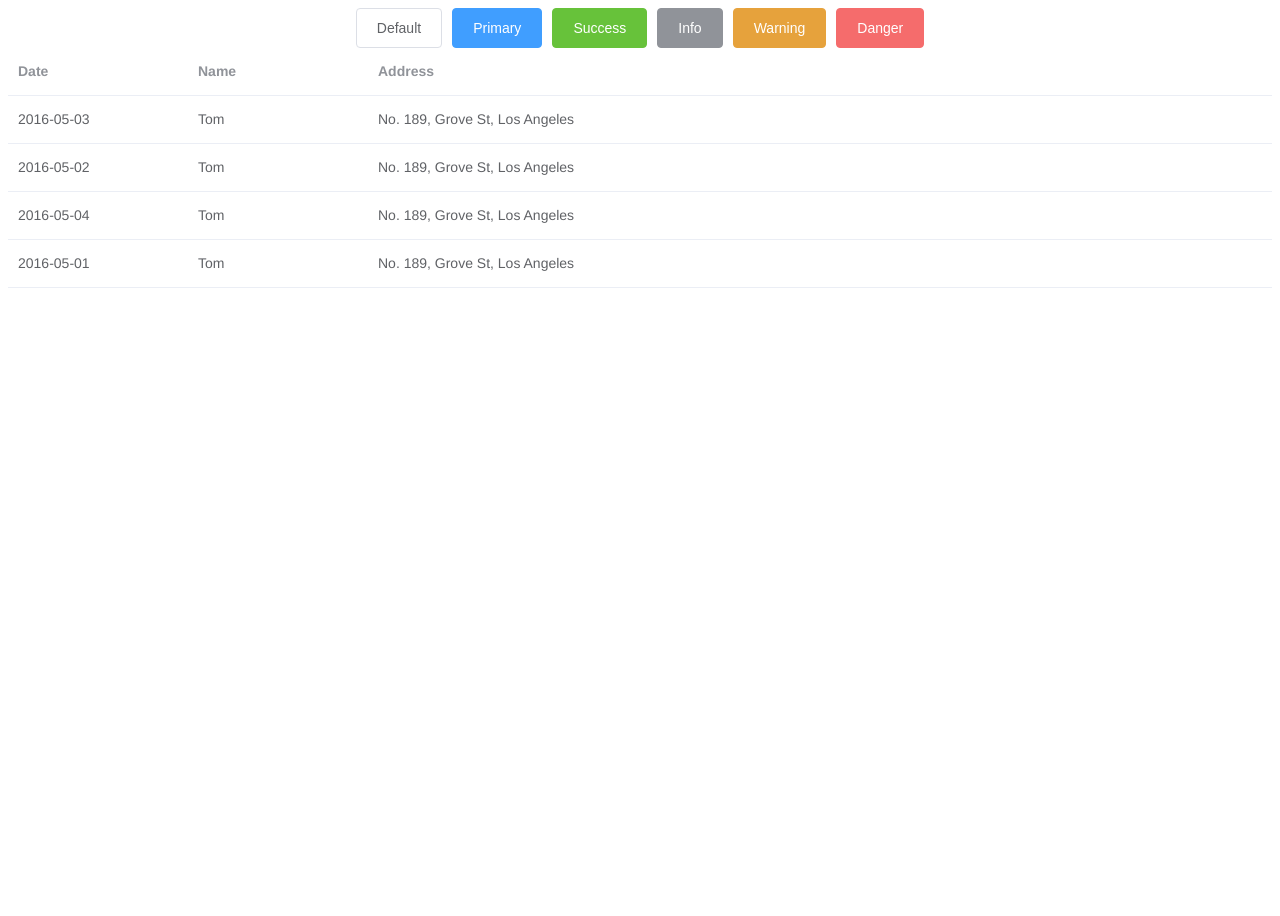
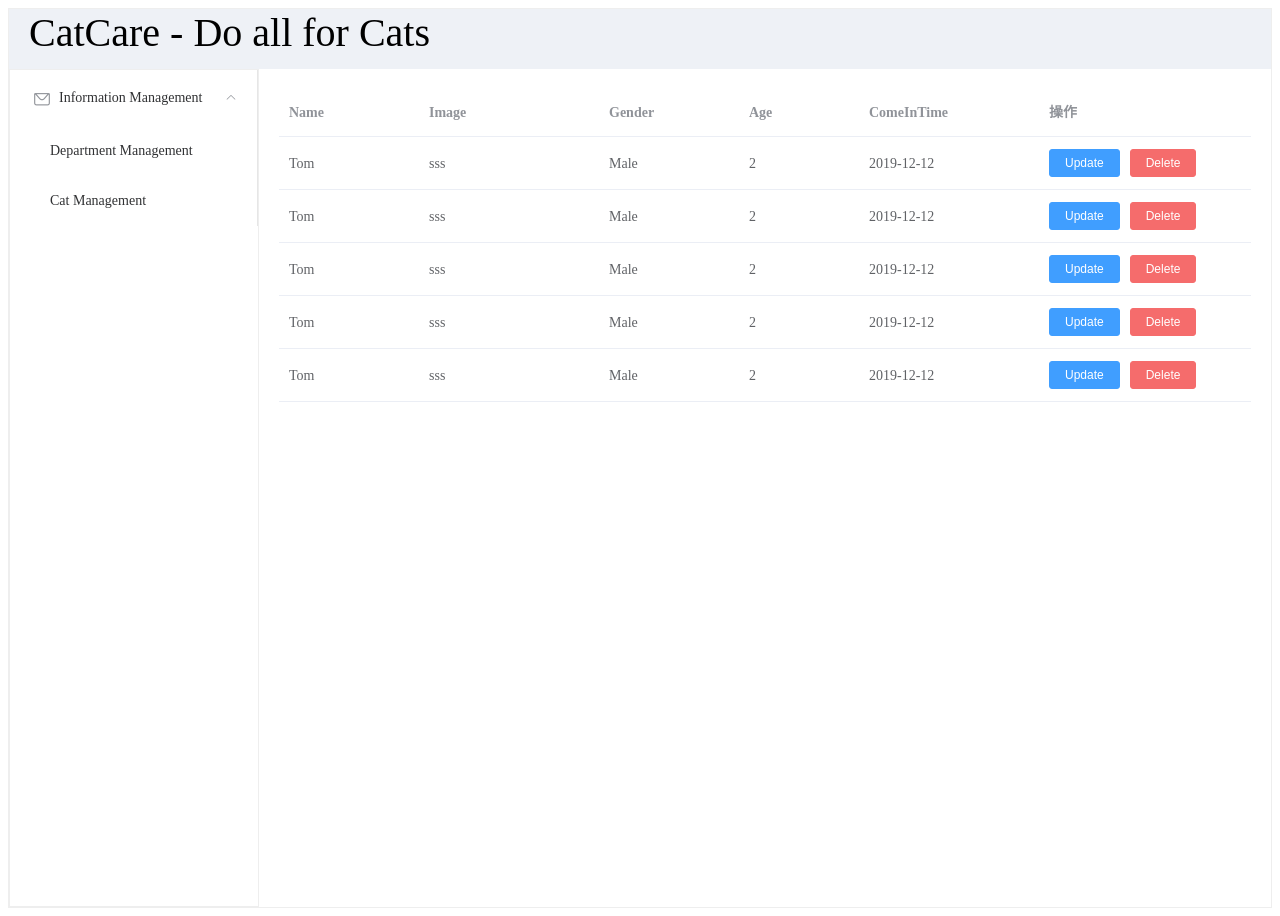
Before and after one commit to PennyXpy/Javaweb, a Vue app in the folder vue_project/: page / in a window 1280 px wide. Before the commit the page ends 800 px from the top, so only its background shows below. Built offline with nearby package versions, Linux system fonts and the light colour scheme.

Commit message:
2.1-2.22

```diff
--- a/vue_project/src/App.vue
+++ b/vue_project/src/App.vue
@@ -5,37 +5,21 @@
       <router-link to="/about">About</router-link>
     </nav>
     <router-view/> -->
-    <ElementView></ElementView>
+    <!-- <ElementView></ElementView> -->
+     <cat-view></cat-view>
   </div>
 </template>
 
 <script>
+import CatView from './views/catcare/CatView.vue'
 export default {
   components: {
-    ElementView: () => import('./views/element/ElementView.vue')
+    CatView
+    // ElementView: () => import('./views/element/ElementView.vue')
   }
 }
 </script>
 
 <style>
-#app {
-  font-family: Avenir, Helvetica, Arial, sans-serif;
-  -webkit-font-smoothing: antialiased;
-  -moz-osx-font-smoothing: grayscale;
-  text-align: center;
-  color: #2c3e50;
-}
 
-nav {
-  padding: 30px;
-}
-
-nav a {
-  font-weight: bold;
-  color: #2c3e50;
-}
-
-nav a.router-link-exact-active {
-  color: #42b983;
-}
 </style>
--- /dev/null
+++ b/vue_project/src/views/catcare/CatView.vue
@@ -0,0 +1,56 @@
+<template>
+    <div>
+        <el-container style="height: 900px; border: 1px solid #eee">
+            <el-header style = "font-size: 40px; background-color: rgb(238, 241, 246);">CatCare - Do all for Cats</el-header>
+
+            <el-container>
+                <el-aside width="250px" style="border: 1px solid #eee">
+                    <el-menu :default-openeds="['1', '3']">
+                        <el-submenu index="1">
+                            <template slot="title"><i class="el-icon-message"></i>Information Management</template>
+                            <el-menu-item index="1-1">Department Management</el-menu-item>
+                            <el-menu-item index="1-2">Cat Management</el-menu-item>
+                        </el-submenu>
+                    </el-menu>
+                </el-aside>
+
+
+                <el-main>
+                    <el-table :data="tableData">
+                        <el-table-column prop="name" label="Name" width="140">
+                        </el-table-column>
+                        <el-table-column prop="image" label="Image" width="180">
+                        </el-table-column>
+                        <el-table-column prop="gender" label="Gender" width="140">
+                        </el-table-column>
+                        <el-table-column prop="age" label="Age" width="120"> </el-table-column>
+                        <el-table-column prop="comeintime" label="ComeInTime" width="180"> </el-table-column>
+                        <el-table-column label="操作" >
+                            <el-button type="primary" size="mini">Update</el-button>
+                            <el-button type="danger" size="mini">Delete</el-button>
+                        </el-table-column>
+                    </el-table>
+                </el-main>
+            </el-container>
+        </el-container>
+    </div>
+</template>
+
+<script>
+export default{
+    data(){
+        return{
+            tableData: [
+                {name: 'Tom', image: "sss", gender: 'Male', age: 2, comeintime: '2019-12-12'},
+                {name: 'Tom', image: "sss", gender: 'Male', age: 2, comeintime: '2019-12-12'},
+                {name: 'Tom', image: "sss", gender: 'Male', age: 2, comeintime: '2019-12-12'},
+                {name: 'Tom', image: "sss", gender: 'Male', age: 2, comeintime: '2019-12-12'},
+                {name: 'Tom', image: "sss", gender: 'Male', age: 2, comeintime: '2019-12-12'},
+            ]
+        }
+    }
+}
+</script>
+
+<style>
+</style>
--- a/vue_project/src/views/element/ElementView.vue
+++ b/vue_project/src/views/element/ElementView.vue
@@ -9,12 +9,65 @@
             <el-button type="danger">Danger</el-button>
         </el-row>
 
-        <el-table :data="tableData" style="width: 100%">
+        <el-table :key="tableKey" :data="tableData"  style="width: 100%;" height="auto">
             <el-table-column prop="date" label="Date" width="180"></el-table-column>
             <el-table-column prop="name" label="Name" width="180"></el-table-column>
             <el-table-column prop="address" label="Address"></el-table-column>
         </el-table>
+          <!-- pagination -->
+        <el-pagination
+          background
+          layout="total, sizes, prev, pager, next, jumper"
+          @size-change="handleSizeChange"
+          @current-change="handleCurrentChange"
+          :total="1000">
+      </el-pagination>
+      <!-- @ is function so in script you need to call function -->
+<br>
+                <!-- Dialog -->
+        <el-button type="text" @click="dialogTableVisible = true">open a Table nested Dialog</el-button>
 
+        <el-dialog title="Shipping address" :visible.sync="dialogTableVisible" append-to-body>
+          <el-table v-if="dialogTableVisible" :data="gridData" style="width: 100%">
+            <el-table-column property="date" label="Date" width="150"></el-table-column>
+            <el-table-column property="name" label="Name" width="200"></el-table-column>
+            <el-table-column property="address" label="Address"></el-table-column>
+          </el-table>
+        </el-dialog>
+        <!-- 有时候 el-table 在 el-dialog 尚未完全渲染时就尝试计算尺寸，导致 ResizeObserver 报错。使用 v-if 让 el-table 只在 dialogTableVisible 为 true 时渲染： -->
+
+<br>
+    <!-- dialog + form, label 前端的 value存在后端的 -->
+        <el-button type="text" @click="dialogFormVisible = true">open Form Dialog</el-button>
+        <el-dialog title="This is Form" :visible.sync="dialogFormVisible" append-to-body>
+          <el-form ref="form" :model="form" label-width="120px">
+            <el-form-item label="Activity name">
+              <el-input v-model="form.name"></el-input>
+            </el-form-item>
+
+            <el-form-item label="Activity zone">
+              <el-select v-model="form.region" placeholder="please select your zone">
+                <el-option label="Zone one" value="shanghai"></el-option>
+                <el-option label="Zone two" value="beijing"></el-option>
+              </el-select>
+            </el-form-item>
+
+            <el-form-item label="Activity time">
+              <el-col :span="11">
+                <el-date-picker type="date" placeholder="Pick a date" v-model="form.date1" style="width: 100%;"></el-date-picker>
+              </el-col>
+              <el-col class="line" :span="2">-</el-col>
+              <el-col :span="11">
+                <el-time-picker placeholder="Pick a time" v-model="form.date2" style="width: 100%;"></el-time-picker>
+              </el-col>
+            </el-form-item>
+
+            <el-form-item>
+              <el-button type="primary" @click="onSubmit">Submits</el-button>
+              <el-button>Cancel</el-button>
+            </el-form-item>
+          </el-form>
+        </el-dialog>
     </div>
 
 </template>
@@ -23,6 +76,12 @@
 export default {
   data() {
     return {
+      form: {
+          name: '',
+          region: '',
+          date1: '',
+          date2: '',
+      },
       tableData: [
         {
           date: "2016-05-03",
@@ -45,7 +104,37 @@ export default {
           address: "No. 189, Grove St, Los Angeles",
         },
       ],
+      gridData: [{
+          date: '2016-05-02',
+          name: 'John Smith',
+          address: 'No.1518,  Jinshajiang Road, Putuo District'
+        }, {
+          date: '2016-05-04',
+          name: 'John Smith',
+          address: 'No.1518,  Jinshajiang Road, Putuo District'
+        }, {
+          date: '2016-05-01',
+          name: 'John Smith',
+          address: 'No.1518,  Jinshajiang Road, Putuo District'
+        }, {
+          date: '2016-05-03',
+          name: 'John Smith',
+          address: 'No.1518,  Jinshajiang Road, Putuo District'
+        }],
+        dialogTableVisible: false,
+        dialogFormVisible: false,
     };
+  },
+  methods: {
+    handleSizeChange: function(val){
+      alert('size change' + val)
+    },
+    handleCurrentChange: function(val){
+      alert('current page change' + val)
+    },
+    onSubmit: function(){
+    alert(JSON.stringify(this.form))
+  }
   },
 };
 
```
